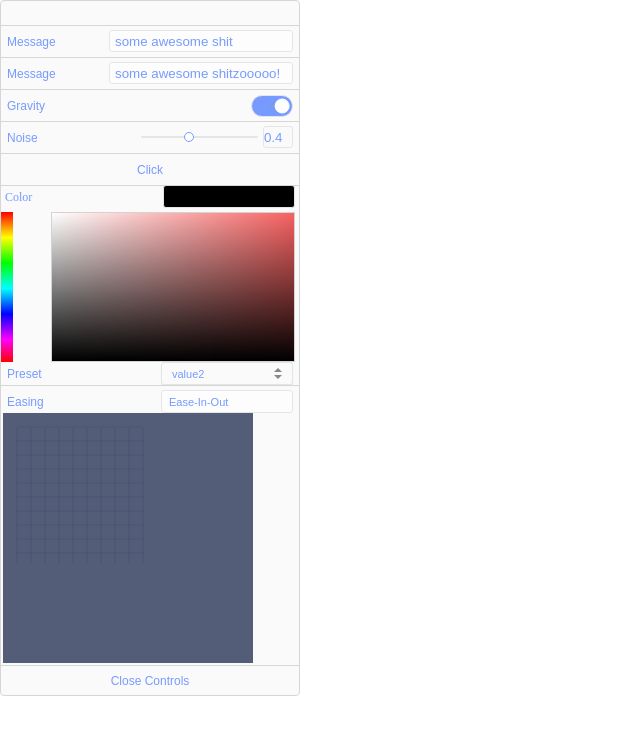
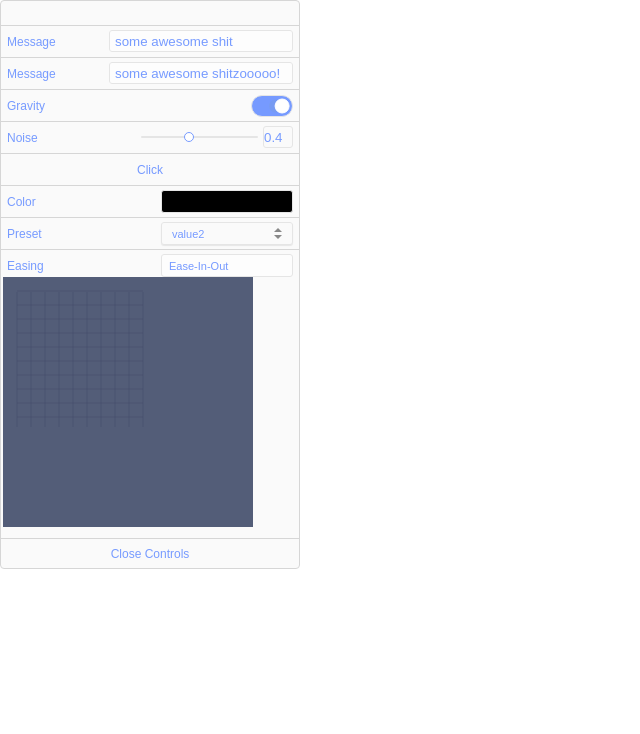
Before and after one commit to pizza3/react-gui-controller, a React app: page / in a window 1280 px wide. Shown: the top 734 px of the page, without its empty margins (0-640 px from the left). Built offline with nearby package versions, Linux system fonts and the light colour scheme.

Commit message:
added custom container component complete

```diff
--- a/src/components/Color.js
+++ b/src/components/Color.js
@@ -208,7 +208,7 @@ class Color extends Component {
 	render() {
 		const theme = this.props.theme ? 'container dark' : 'container';
 		return (
-			<CustomContainer {...this.props}>
+			<CustomContainer {...this.props} theme={theme} hide={this.state.hide}>
 				<div className="pallete" onClick={this.handleHide} />
 				<div
 					className={
--- a/src/components/EaseCurve.js
+++ b/src/components/EaseCurve.js
@@ -1,7 +1,5 @@
 import React, { Component } from 'react';
-import { label } from './JSXStyles/commonStyles';
-import { container } from './JSXStyles/customCommonStyles';
-
+import CustomContainer from './CustomContainer';
 //creates the 2d square grid on the svg
 const Grid = () => {
 	let xAxis = [];
@@ -36,7 +34,9 @@ const Grid = () => {
 class EaseCurve extends Component {
 	constructor(props) {
 		super(props);
-		this.state = {};
+		this.state = {
+			hide: false
+		};
 	}
 
 	render() {
@@ -44,14 +44,12 @@ class EaseCurve extends Component {
 		let grid = Grid();
 
 		return (
-			<div className={this.state.hide ? theme : `${theme} hide`}>
-				<div className="label">{this.props.label}</div>
+			<CustomContainer {...this.props} theme={theme} hide={this.state.hide}>
 				<div className="pallete">Ease-In-Out</div>
 				<svg width="250" height="250" xmlns="http://www.w3.org/2000/svg">
 					{grid[0]}
 					{grid[1]}
 				</svg>
-				<style jsx>{label}</style>
 				<style jsx>
 					{`
 						.container {
@@ -95,7 +93,7 @@ class EaseCurve extends Component {
 						}
 					`}
 				</style>
-			</div>
+			</CustomContainer>
 		);
 	}
 }
--- a/src/components/JSXStyles/customCommonStyles.js
+++ b/src/components/JSXStyles/customCommonStyles.js
@@ -14,6 +14,7 @@ export const container = css`
 		padding-top: 4px;
 		padding-left: 2px;
 		padding-right: 2px;
+		padding-bottom: 7px;
 		overflow: hidden;
 		transition: 0.4s;
 	}
```
Also changed, not shown: src/components/Container.js (+5 -6 lines).
